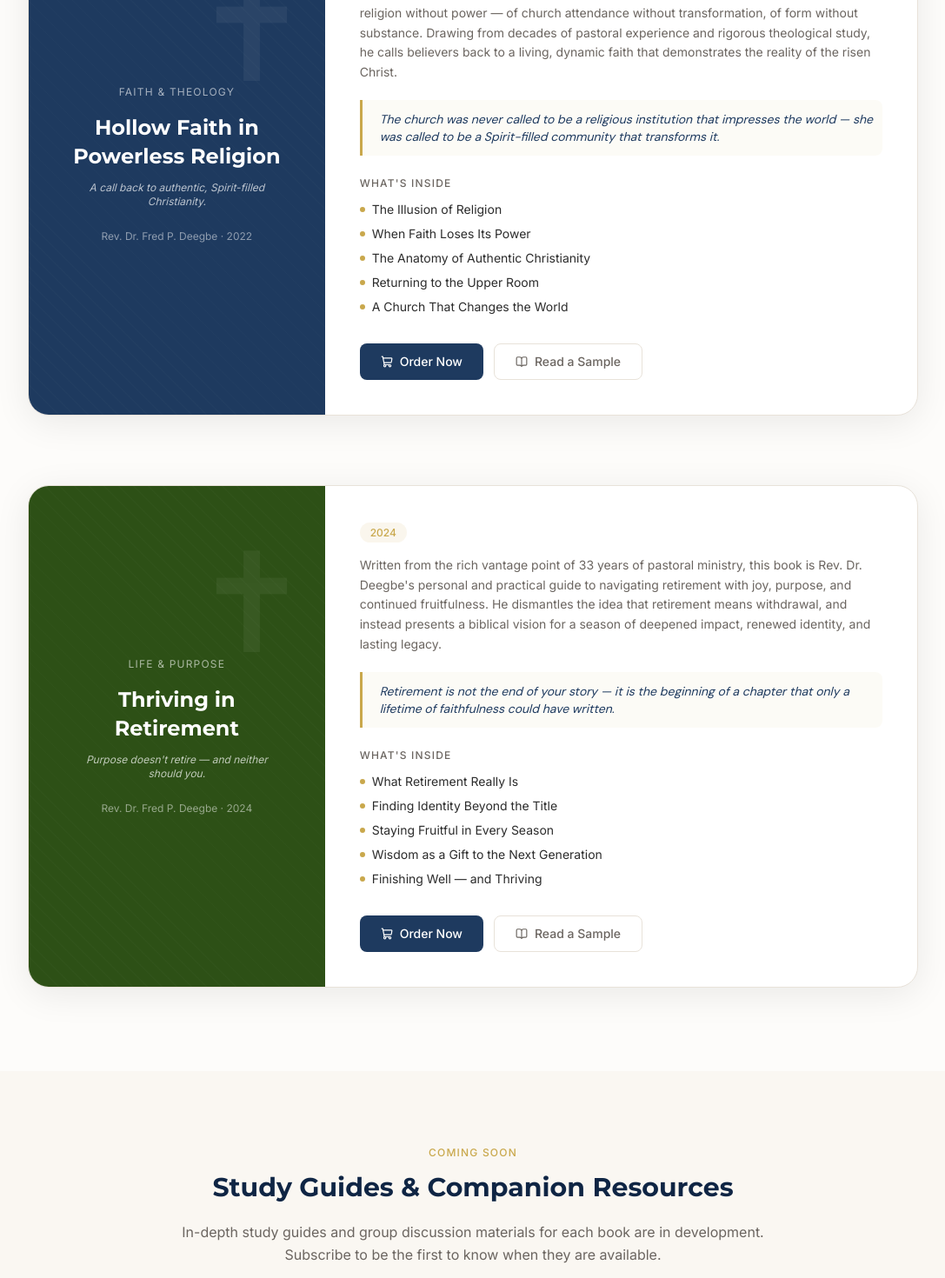
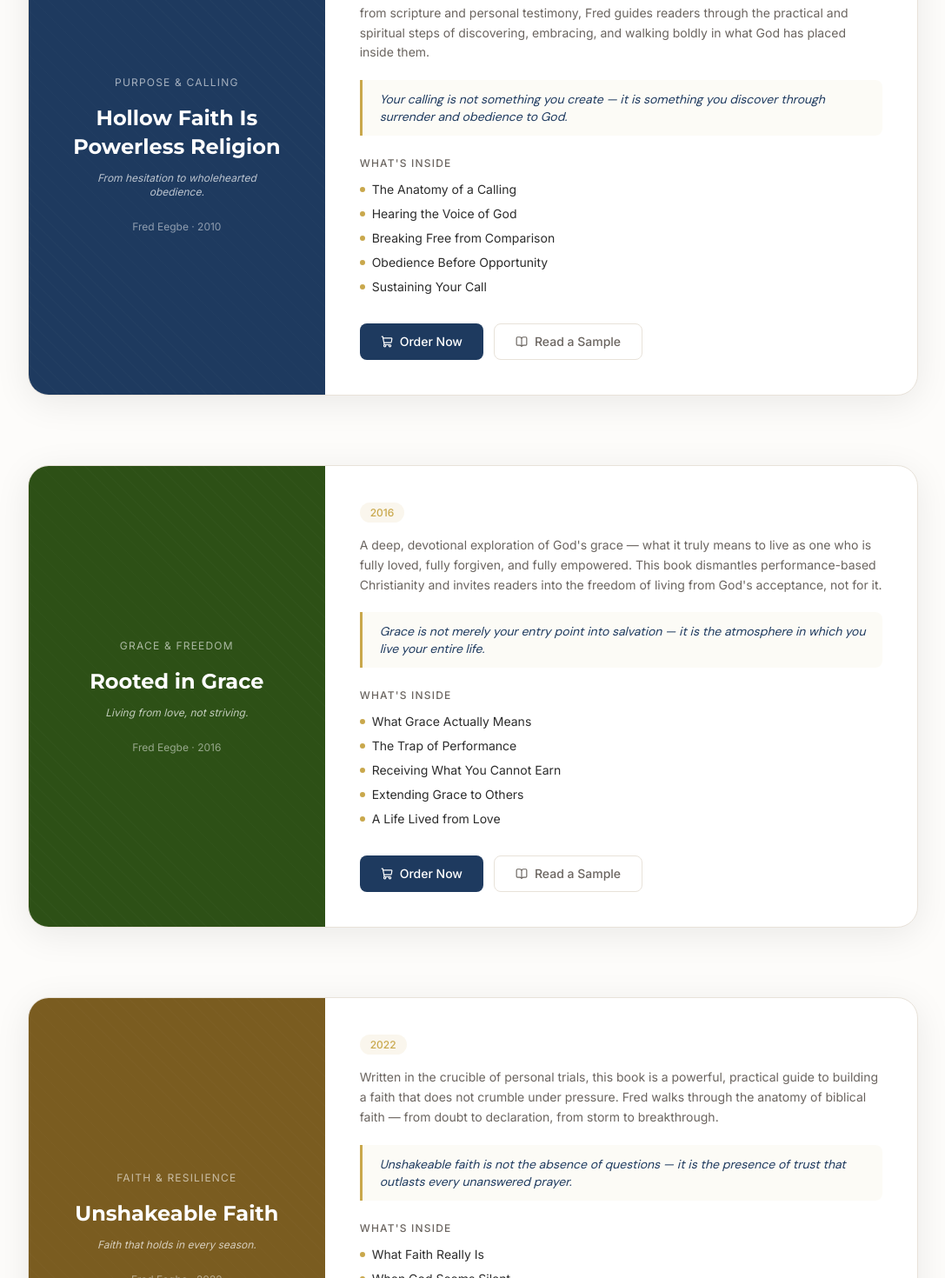
Before and after one commit to m1ch-a3l/Fred_Eegbe, a Next.js app: page /books in a window 1280 px wide. Shown: the part 600-2070 px from the top of the page at 87% size, without its empty margins (96-1183 px from the left). Built offline with nearby package versions, Linux system fonts and the light colour scheme.

Commit message:
Books update

```diff
--- a/src/app/books/page.tsx
+++ b/src/app/books/page.tsx
@@ -4,32 +4,43 @@ import Link from "next/link";
 import { ShoppingCart, BookOpen } from "lucide-react";
 
 export const metadata: Metadata = {
-  title: "Books — Rev. Dr. Fred P. Deegbe",
-  description: "Explore books by Rev. Dr. Fred P. Deegbe — theologian, lawyer, and church statesman committed to equipping the body of Christ.",
+  title: "Books — Dr. Fred Deegbe",
+  description: "Explore Fred Eegbe's books — scripturally grounded, life-transforming reads on purpose, grace, and faith.",
 };
 
 const books = [
   {
-    title: "Hollow Faith in Powerless Religion",
-    year: "2022",
-    theme: "Faith & Theology",
+    title: "Hollow Faith Is Powerless Religion",
+    year: "2010",
+    theme: "Purpose & Calling",
     color: "var(--deep-blue)",
-    tagline: "A call back to authentic, Spirit-filled Christianity.",
+    tagline: "From hesitation to wholehearted obedience.",
     description:
-      "In this bold and prophetic work, Rev. Dr. Fred P. Deegbe confronts the creeping danger of religion without power — of church attendance without transformation, of form without substance. Drawing from decades of pastoral experience and rigorous theological study, he calls believers back to a living, dynamic faith that demonstrates the reality of the risen Christ.",
-    keyMessage: "The church was never called to be a religious institution that impresses the world — she was called to be a Spirit-filled community that transforms it.",
-    chapters: ["The Illusion of Religion", "When Faith Loses Its Power", "The Anatomy of Authentic Christianity", "Returning to the Upper Room", "A Church That Changes the World"],
+      "This landmark book unpacks the journey from uncertainty to clarity in calling. Drawing from scripture and personal testimony, Fred guides readers through the practical and spiritual steps of discovering, embracing, and walking boldly in what God has placed inside them.",
+    keyMessage: "Your calling is not something you create — it is something you discover through surrender and obedience to God.",
+    chapters: ["The Anatomy of a Calling", "Hearing the Voice of God", "Breaking Free from Comparison", "Obedience Before Opportunity", "Sustaining Your Call"],
   },
   {
-    title: "Thriving in Retirement",
-    year: "2024",
-    theme: "Life & Purpose",
+    title: "Rooted in Grace",
+    year: "2016",
+    theme: "Grace & Freedom",
     color: "var(--forest)",
-    tagline: "Purpose doesn't retire — and neither should you.",
+    tagline: "Living from love, not striving.",
     description:
-      "Written from the rich vantage point of 33 years of pastoral ministry, this book is Rev. Dr. Deegbe's personal and practical guide to navigating retirement with joy, purpose, and continued fruitfulness. He dismantles the idea that retirement means withdrawal, and instead presents a biblical vision for a season of deepened impact, renewed identity, and lasting legacy.",
-    keyMessage: "Retirement is not the end of your story — it is the beginning of a chapter that only a lifetime of faithfulness could have written.",
-    chapters: ["What Retirement Really Is", "Finding Identity Beyond the Title", "Staying Fruitful in Every Season", "Wisdom as a Gift to the Next Generation", "Finishing Well — and Thriving"],
+      "A deep, devotional exploration of God's grace — what it truly means to live as one who is fully loved, fully forgiven, and fully empowered. This book dismantles performance-based Christianity and invites readers into the freedom of living from God's acceptance, not for it.",
+    keyMessage: "Grace is not merely your entry point into salvation — it is the atmosphere in which you live your entire life.",
+    chapters: ["What Grace Actually Means", "The Trap of Performance", "Receiving What You Cannot Earn", "Extending Grace to Others", "A Life Lived from Love"],
+  },
+  {
+    title: "Unshakeable Faith",
+    year: "2022",
+    theme: "Faith & Resilience",
+    color: "#7A5C20",
+    tagline: "Faith that holds in every season.",
+    description:
+      "Written in the crucible of personal trials, this book is a powerful, practical guide to building a faith that does not crumble under pressure. Fred walks through the anatomy of biblical faith — from doubt to declaration, from storm to breakthrough.",
+    keyMessage: "Unshakeable faith is not the absence of questions — it is the presence of trust that outlasts every unanswered prayer.",
+    chapters: ["What Faith Really Is", "When God Seems Silent", "The Gift of Doubt", "Declarations That Move Mountains", "Standing When You Cannot See"],
   },
 ];
 
@@ -49,15 +60,15 @@ export default function BooksPage() {
             className="text-5xl md:text-6xl font-bold text-white mt-4 mb-6"
             style={{ fontFamily: "var(--font-heading)" }}
           >
-            Books by Rev. Dr. Fred P. Deegbe
+            Books by Fred Eegbe
           </h1>
           <p className="text-lg max-w-xl mx-auto" style={{ color: "rgba(255,255,255,0.7)" }}>
-            Every book is born from a lifetime of ministry, scholarship, and unwavering devotion to the Word of God.
+            Every book is written as a prayer — that truth would land in your heart and produce lasting fruit.
           </p>
         </FadeIn>
       </div>
 
-      {/* Books */}
+      {/* Featured / all books */}
       <section className="py-24 px-6">
         <div className="max-w-5xl mx-auto flex flex-col gap-20">
           {books.map((book, i) => (
@@ -82,12 +93,6 @@ export default function BooksPage() {
                         backgroundImage: "repeating-linear-gradient(45deg, rgba(255,255,255,0.1) 0px, rgba(255,255,255,0.1) 1px, transparent 1px, transparent 12px)",
                       }}
                     />
-                    <div
-                      className="absolute opacity-5"
-                      style={{ fontSize: 160, fontFamily: "serif", color: "white", lineHeight: 1, userSelect: "none", top: "10%", right: "5%" }}
-                    >
-                      ✝
-                    </div>
                     <span className="text-xs uppercase tracking-widest mb-4 relative z-10" style={{ color: "rgba(255,255,255,0.6)" }}>
                       {book.theme}
                     </span>
@@ -101,7 +106,7 @@ export default function BooksPage() {
                       {book.tagline}
                     </p>
                     <span className="mt-6 text-xs relative z-10" style={{ color: "rgba(255,255,255,0.5)" }}>
-                      Rev. Dr. Fred P. Deegbe · {book.year}
+                      Fred Eegbe · {book.year}
                     </span>
                   </div>
 
@@ -148,7 +153,7 @@ export default function BooksPage() {
                     <div className="flex gap-3 flex-wrap">
                       <Link
                         href="/contact"
-                        className="flex items-center gap-2 px-6 py-2.5 rounded-lg text-sm font-medium transition-all duration-300 hover:-translate-y-0.5"
+                        className="flex items-center gap-2 px-6 py-2.5 rounded-lg text-sm font-medium transition-all duration-300"
                         style={{ background: "var(--deep-blue)", color: "white" }}
                       >
                         <ShoppingCart size={14} />
@@ -171,7 +176,7 @@ export default function BooksPage() {
         </div>
       </section>
 
-      {/* Study materials CTA */}
+      {/* Devotionals CTA */}
       <section className="py-20 px-6" style={{ background: "var(--cream)" }}>
         <div className="max-w-2xl mx-auto text-center">
           <FadeIn>
@@ -182,15 +187,15 @@ export default function BooksPage() {
               className="text-3xl font-bold mt-3 mb-5"
               style={{ fontFamily: "var(--font-heading)", color: "var(--navy)" }}
             >
-              Study Guides & Companion Resources
+              Devotionals & Study Materials
             </h2>
             <p className="text-base leading-relaxed mb-8" style={{ color: "var(--warm-gray)" }}>
-              In-depth study guides and group discussion materials for each book are in development.
-              Subscribe to be the first to know when they are available.
+              Daily devotional guides and study companions for each book are currently in development.
+              Subscribe to be the first to know when they launch.
             </p>
             <Link
               href="/contact"
-              className="inline-block px-8 py-3.5 rounded-lg text-sm font-medium transition-all duration-300 hover:-translate-y-0.5"
+              className="inline-block px-8 py-3.5 rounded-lg text-sm font-medium"
               style={{ background: "var(--gold)", color: "white" }}
             >
               Notify Me
```
